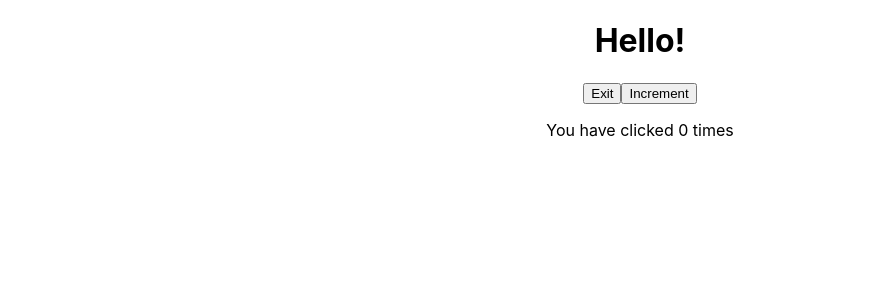
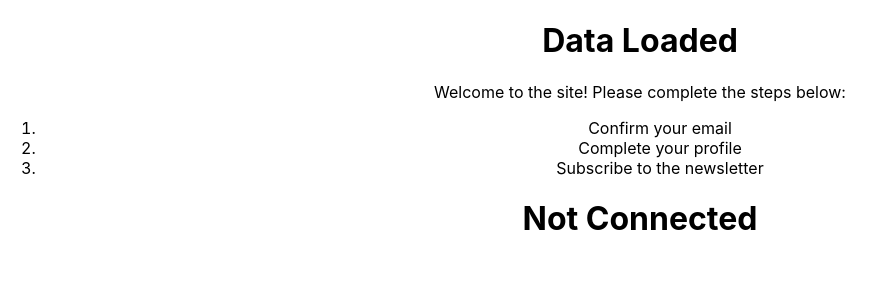
Before and after one commit to rkillickdev/gitpod-react, a React (Create React App) app in the folder my-app/: page / in a window 1280 px wide. Shown: the top 300 px of the page, without its empty margins (0-886 px from the left). Built offline with nearby package versions, Linux system fonts and the light colour scheme.

Commit message:
add conditional rendering components

```diff
--- a/my-app/src/App.js
+++ b/my-app/src/App.js
@@ -2,14 +2,22 @@ import logo from './logo.svg';
 import './App.css';
 // import FunctionalGreetingWithProps from './components/FunctionalGreetingWithProps';
 // import StatefulGreeting from './components/StatefulGreeting';
-import StatefulGreetingWithPrevState from './components/StatefulGreeting';
+// import StatefulGreetingWithPrevState from './components/StatefulGreeting';
+// import EventsFunctional from './components/EventsFunctional';
+// import EventsClass from './components/EventsClass';
+import ConditionalRenderingClass from './components/ConditionalRenderingClass';
+import ConditionalRenderingFunctional from './components/ConditionalRenderingFunctional';
 
 function App() {
   return (
     <div className="App">
       {/* <FunctionalGreetingWithProps greeting="nice to meet you" name="Rob" age="42" /> */}
       {/* <StatefulGreeting greeting="I'm a stateful class component!" age="42" /> */}
-      <StatefulGreetingWithPrevState />
+      {/* <StatefulGreetingWithPrevState /> */}
+      {/* <EventsFunctional /> */}
+      {/* <EventsClass /> */}
+      <ConditionalRenderingClass />
+      <ConditionalRenderingFunctional connected={false} />
     </div>
   );
 }
--- /dev/null
+++ b/my-app/src/components/ConditionalRenderingClass.js
@@ -0,0 +1,33 @@
+import React, { Component } from 'react'
+
+export class ConditionalRenderingClass extends Component {
+    constructor(props) {
+      super(props)
+
+      this.state = {
+         isLoaded: true,
+         isLoggedIn : true,
+      }
+    }
+    render() {
+    return (
+      <div>
+        <h1>{this.state.isLoaded ? "Data Loaded" : "Loading..."}</h1>
+        {this.state.isLoggedIn ? (
+            <div>
+                <p>Welcome to the site! Please complete the steps below:</p>
+                <ol>
+                    <li>Confirm your email</li>
+                    <li>Complete your profile</li>
+                    <li>Subscribe to the newsletter</li>
+                </ol>
+            </div>
+        ) : (
+            <p>Please sign in</p>
+        ) }
+      </div>
+    )
+  }
+}
+
+export default ConditionalRenderingClass
--- /dev/null
+++ b/my-app/src/components/ConditionalRenderingFunctional.js
@@ -0,0 +1,11 @@
+import React from 'react'
+
+function ConditionalRenderingFunctional(props) {
+  return (
+    <div>
+      <h1>{props.connected ? 'Connected' : 'Not Connected'}</h1>
+    </div>
+  )
+}
+
+export default ConditionalRenderingFunctional
--- /dev/null
+++ b/my-app/src/components/EventsClass.js
@@ -0,0 +1,16 @@
+import React, { Component } from 'react'
+
+export class EventsClass extends Component {
+  clickHandler(){
+    console.log("Clicked the class button");
+  }
+  render() {
+    return (
+      <div>EventsClass
+        <button onClick={this.clickHandler}>click me - class component</button>
+      </div>
+    )
+  }
+}
+
+export default EventsClass
--- /dev/null
+++ b/my-app/src/components/EventsFunctional.js
@@ -0,0 +1,14 @@
+import React from 'react'
+
+function EventsFunctional() {
+  function clickHandler(){
+    console.log("clicked the functional button");
+  }
+  return (
+    <div>EventsFunctional
+        <button onClick={clickHandler}>click me - functional component</button>
+    </div>
+  )
+}
+
+export default EventsFunctional
```
Also changed, not shown: my-app/src/components/ES7Snippets.js (added, +60 -0 lines), my-app/src/components/EventBinding.js (added, +46 -0 lines).
